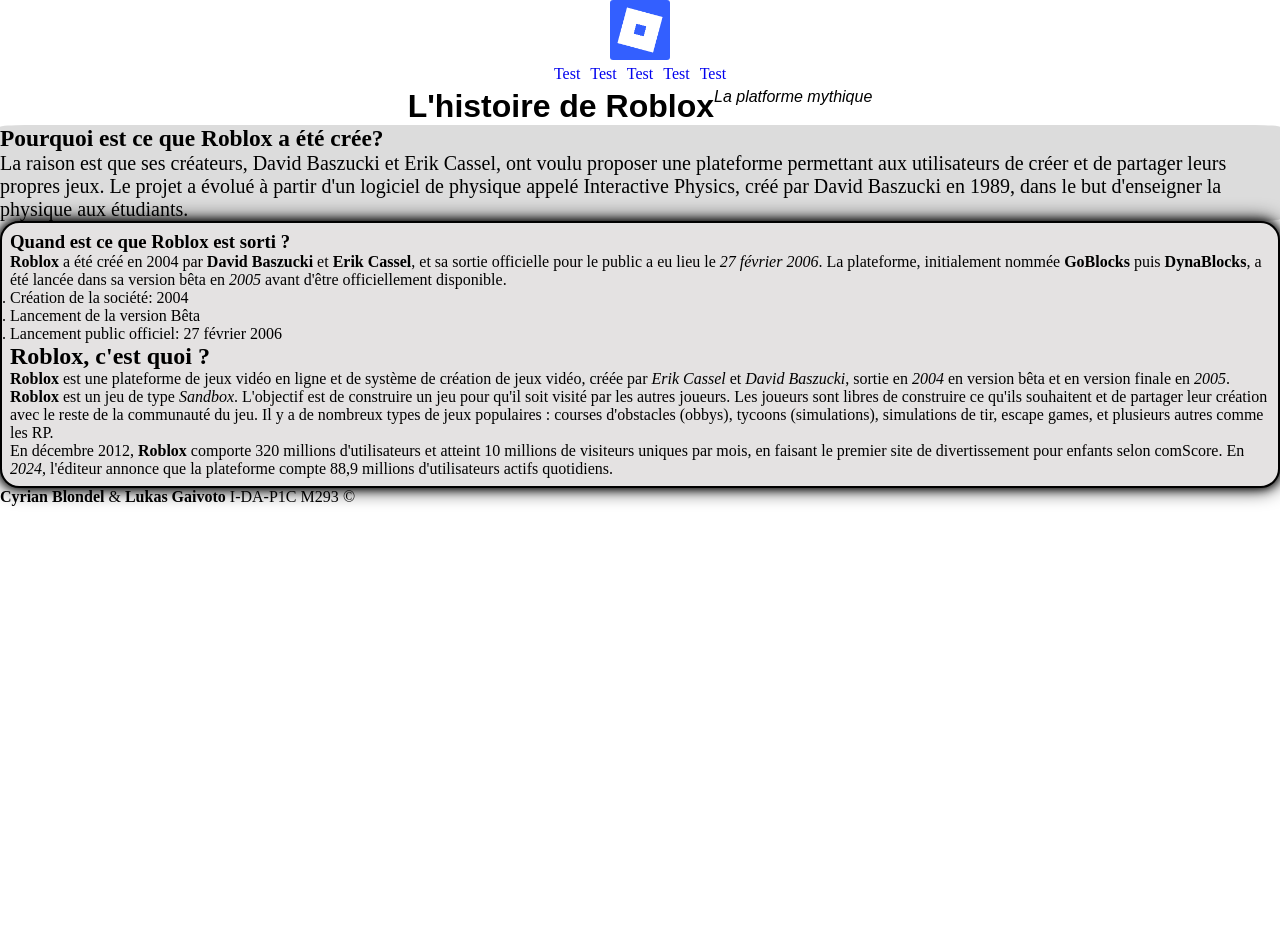
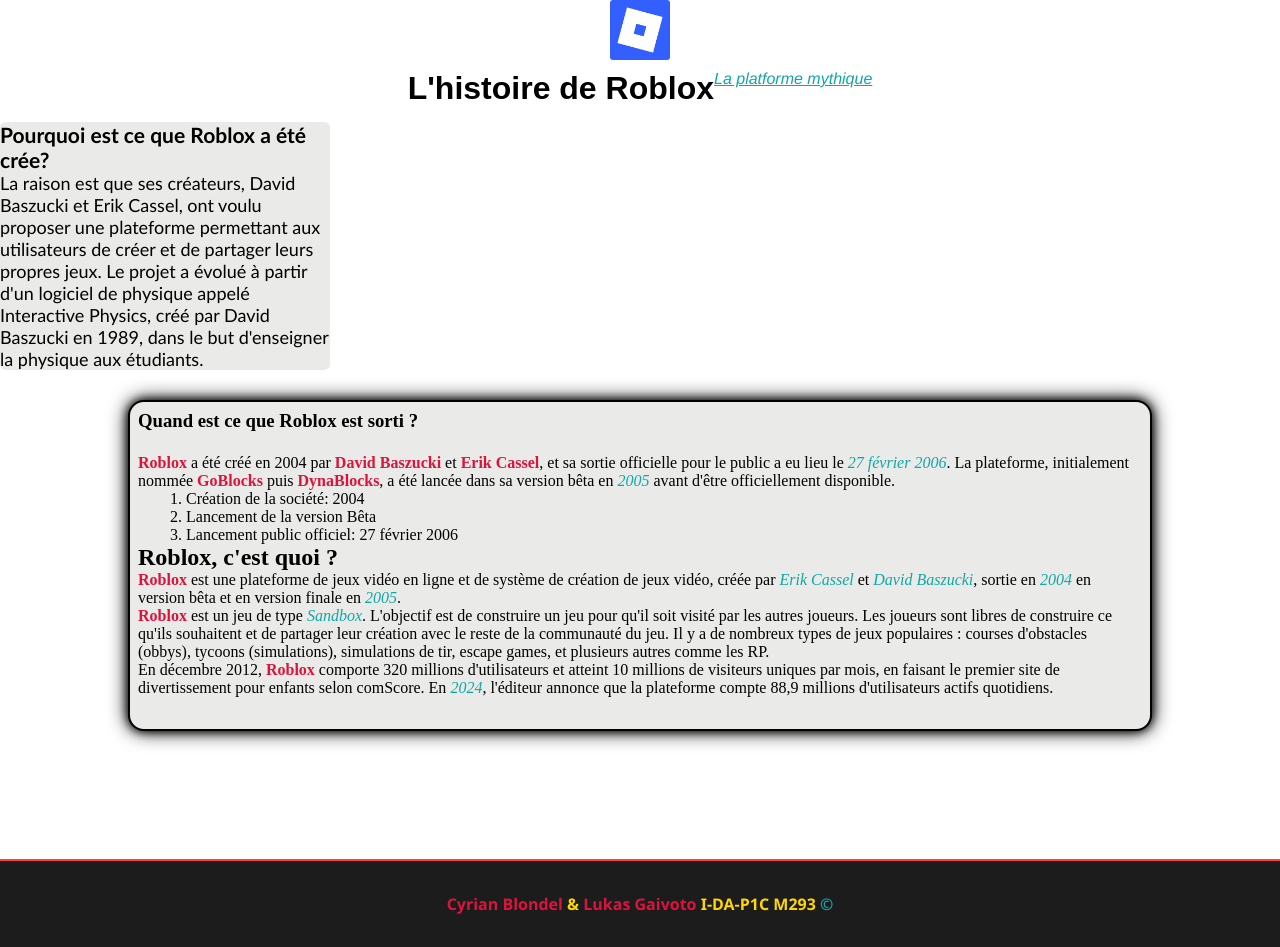
Before and after one commit to cyrianedub1/M293-Site-Internet-Cyrian-Lukas, a plain HTML site: page index.html in a window 1280 px wide. Before the commit the page ends 800 px from the top, so only its background shows below. Drawn offline with Linux system fonts and the light colour scheme.

Commit message:
Changement niveaux structure CSS

```diff
--- a/CSS/style.css
+++ b/CSS/style.css
@@ -1,6 +1,13 @@
 *{
     margin: 0;
     padding: 0;
+}
+strong{
+    color: crimson;
+}
+
+em{
+    color: rgb(16, 167, 167)
 }
 /*Début logo*/
 .logo-index{
@@ -35,19 +42,61 @@
     justify-content: center;
     font-family: Arial, Helvetica, sans-serif ;
 }
+
+.h1-subtitle{
+    font-family: 'Franklin Gothic Medium', 'Arial Narrow', Arial, sans-serif;
+    text-decoration: underline;
+    font-weight: 300;
+}
 /*Fin header*/
 
+/*Début main*/
+/*Début section "quand"*/
 .quand-section{
     display: flex;
-    background-color: rgb(228, 226, 226);
+    background-color: rgb(234, 235, 232);
     border: solid 2px black;
-    border-radius: 1.2rem;
+    border-radius: 1rem;
     padding: 0.5rem;
     box-shadow: 0 0 10px , 0 0 20px ;
+    padding-bottom: 2rem;
+    margin: 1rem 8rem;
 }
+
+.liste-index{
+    padding-left: 3rem;
+}
+
+.quand-article-title{
+    padding-bottom: 1.4rem;
+}
+/*Fin section quand*/
+
+/*Début section pourquoi*/
 .section-pourquoi{
-    background-color: gainsboro;
+    display: flex;
+    background-color: rgb(234, 235, 232);
     border: solid clear 2px;
     border-radius: 2%;
-    font-size: 20px;
+    font-size: 18px;
+    font-family: 'Gill Sans', 'Gill Sans MT', Calibri, 'Trebuchet MS', sans-serif;
+    margin-top: 15px;
+    margin-right: 950px;
+    margin-bottom: 30px;
+
 }
+/*Fin section pourquoi*/
+
+/*Début footer*/
+footer{
+ background-color: #1C1C1C;
+  color: #FFD700;
+  text-align: center;
+  padding: 2rem 1rem;
+  border-top: 2px solid #FF4136;
+  font-size: 1rem;
+  font-family: 'Segoe UI', sans-serif;
+  margin-top: 8rem;
+  font-weight: bolder;
+}
+/*Fin footer*/
--- a/index.html
+++ b/index.html
@@ -12,11 +12,12 @@
     </div>
     <nav>
         <ul class="link-list">
-            <a class="nav-item" href="#">Test</a>
-            <a class="nav-item" href="#">Test</a>
-            <a class="nav-item" href="#">Test</a>
-            <a class="nav-item" href="#">Test</a>
-            <a class="nav-item" href="#">Test</a>
+            <a class="nav-item" href="#"></a>
+            <a class="nav-item" href="#"></a>
+            <a class="nav-item" href="#"></a>
+            <a class="nav-item" href="#"></a>
+            <a class="nav-item" href="#"></a>
+            <a class="nav-item" href="#"></a>
         </ul>
     </nav>
     <header class="h1-parent">
@@ -39,10 +40,10 @@
         </section>
         <section class="quand-section">
             <article class="quand-article">
-                <h1>Quand est ce que Roblox est sorti ?</h1>
+                <h1 class="quand-article-title">Quand est ce que Roblox est sorti ?</h1>
                 <p><strong>Roblox</strong> a été créé en
                 2004 par <strong>David Baszucki</strong> et <strong>Erik Cassel</strong>, et sa sortie officielle pour le public a eu lieu le <em>27 février 2006</em>. La plateforme, initialement nommée <strong>GoBlocks</strong> puis <strong>DynaBlocks</strong>, a été lancée dans sa version bêta en <em>2005</em> avant d'être officiellement disponible.</p>
-                <ol>
+                <ol class="liste-index">
                     <li>Création de la société: 2004</li>
                     <li>Lancement de la version Bêta</li>
                     <li>Lancement public officiel: 27 février 2006</li>
```
